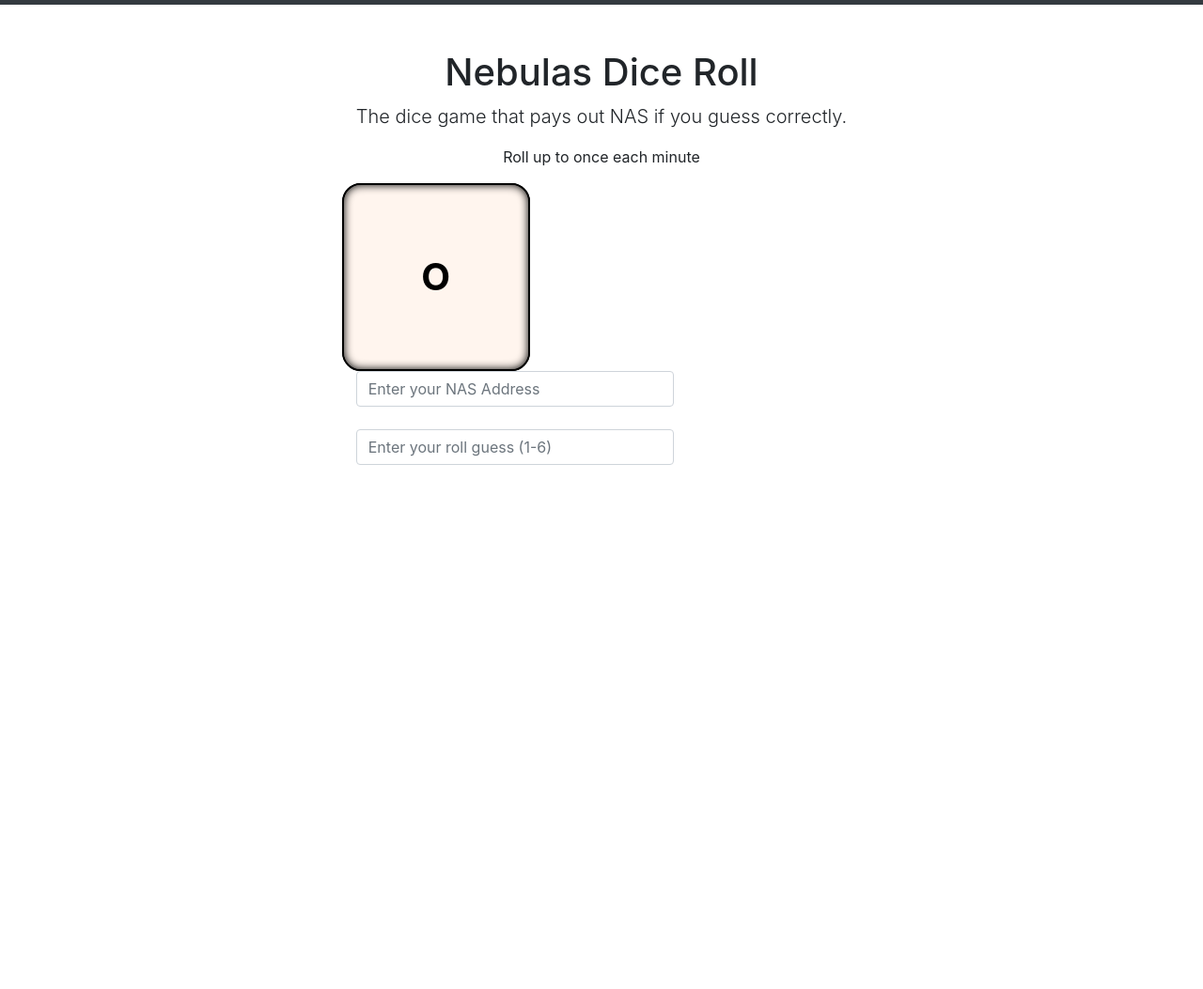
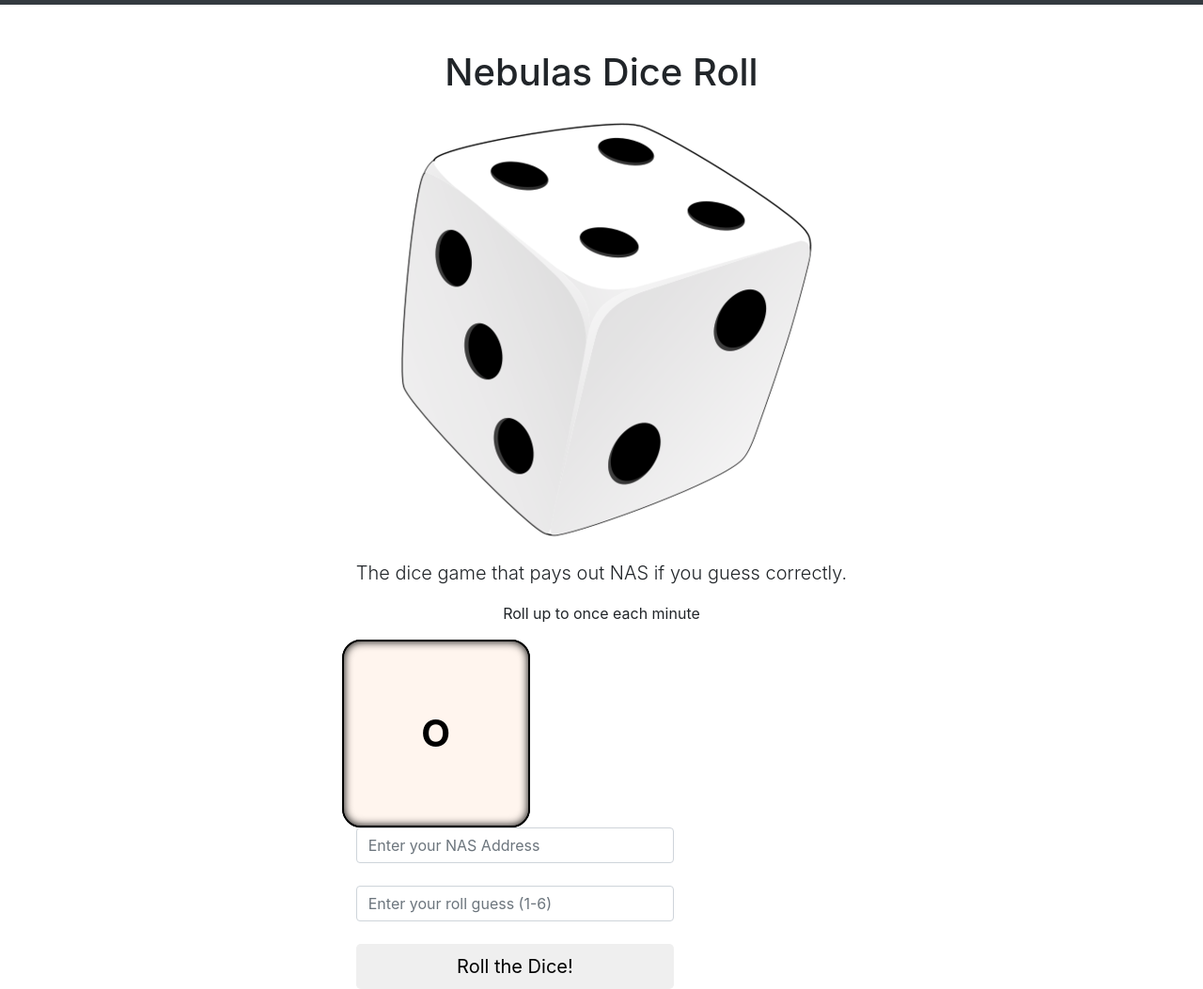
Before and after one commit to cbonoz/nebulas-dice, a website: page index.html in a window 1280 px wide. Shown: the part 51-1104 px from the top of the page at 94% size. Before the commit the page ends 800 px from the top, so only its background shows below. Drawn offline with Linux system fonts and the light colour scheme.

Commit message:
add dice icon

```diff
--- a/css/style.css
+++ b/css/style.css
@@ -48,6 +48,11 @@ html{
     box-shadow: inset 0 0 10px #000000;
   }
 
+  .centered {
+      text-align: center;
+      margin: 0 auto;
+  }
+
   .roll-outcome {
       padding: 20px;
       margin: 15px;
--- a/index.html
+++ b/index.html
@@ -7,7 +7,11 @@
   <meta name="viewport" content="width=device-width, initial-scale=1, shrink-to-fit=no">
   <meta name="description" content="">
   <meta name="author" content="">
-  <title>Nebulas Dice - A FREE dice roll game</title>
+  <link rel="shortcut icon" type="image/x-icon" href="assets/dice.png"/>
+
+  <title>Nebulas Dice - A free NAS dice roll game</title>
+  <meta name="Description" content="Free dice roll game with payouts in NAS token. Guess the right value and get rewarded. Roll up to once per minute">
+  <meta name="Keywords" content="nebulas, dice, roll, game, nas, token, free">
 
   <!-- Bootstrap core CSS -->
   <link href="vendor/bootstrap/css/bootstrap.min.css" rel="stylesheet">
@@ -64,6 +68,7 @@
     <div class="row">
       <div class="col-lg-12 text-center">
         <h1 class="mt-5">Nebulas Dice Roll</h1>
+        <img src="assets/dice.png" class="centered"/>
         <p class="lead">The dice game that pays out NAS if you guess correctly.</p>
         <p>Roll up to once each minute</p>
         <ul class="list-unstyled">
@@ -103,6 +108,8 @@
         <br/>
         <input type="number" class="form-control" id="guess" placeholder="Enter your roll guess (1-6)" />
         <br/>
+
+        <button class="btn btn-default btn-block btn-lg" id="roll-dice-button">Roll the Dice!</button>
       </div>
     </div>
   </div>
```
Also changed, not shown: assets/dice.png (added).
